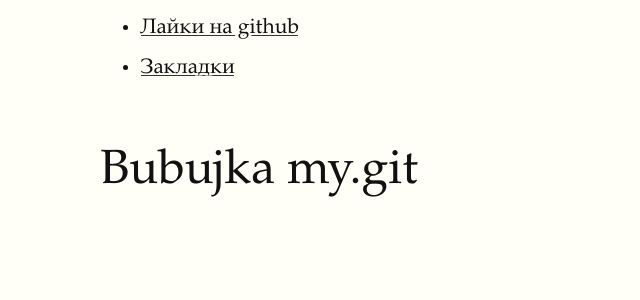
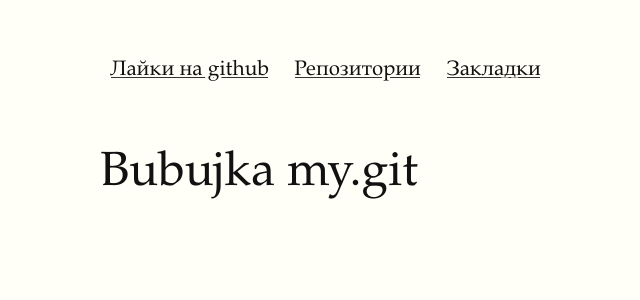
Before and after one commit to Bubujka/my, a Jekyll site: the page built from README.md, in a window 1280 px wide. Shown: the top 300 px of the page, without its empty margins (60-700 px from the left). Built offline with Jekyll 4.4.1, drawn with Linux system fonts in a browser that asks for light colours.

Commit message:
Меню воткнул, пересборку починил

```diff
--- /dev/null
+++ b/Gemfile
@@ -0,0 +1,5 @@
+# frozen_string_literal: true
+# A sample Gemfile
+source "https://rubygems.org"
+
+gem "jekyll"
--- a/_layouts/default.html
+++ b/_layouts/default.html
@@ -2,11 +2,13 @@
   <head>
     <meta charset=utf8>
     <link rel="stylesheet" href="tufte.css">
+    <link rel="stylesheet" href="style.css">
   </head>
   <body>
     <header>
-      <ul>
+      <ul class='menu'>
         <li><a href="/stars.html">Лайки на github</a></li>
+        <li><a href="/reps.html">Репозитории</a></li>
         <li><a href="/links.html">Закладки</a></li>
       </ul>
     </header>
--- a/package.json
+++ b/package.json
@@ -4,7 +4,7 @@
   "description": "--- permalink: index.html ---",
   "main": "index.js",
   "scripts": {
-    "start": "jekyll serve --port=3000",
+    "start": "bundle exec jekyll serve --watch --incremental --port=3000",
     "test": "echo \"Error: no test specified\" && exit 1"
   },
   "keywords": [],
--- /dev/null
+++ b/style.css
@@ -0,0 +1,8 @@
+.menu{
+  margin-top: 50px;
+  margin-left: -30px;
+}
+.menu li{
+  display: inline-block;
+  margin-right: 20px;
+}
```
Also changed, not shown: Gemfile.lock (added), README.md (line endings or trailing spaces).
